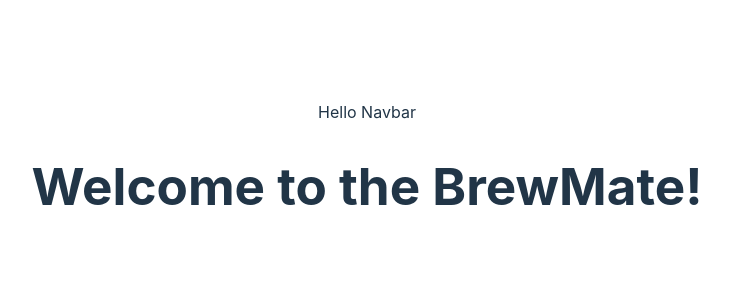
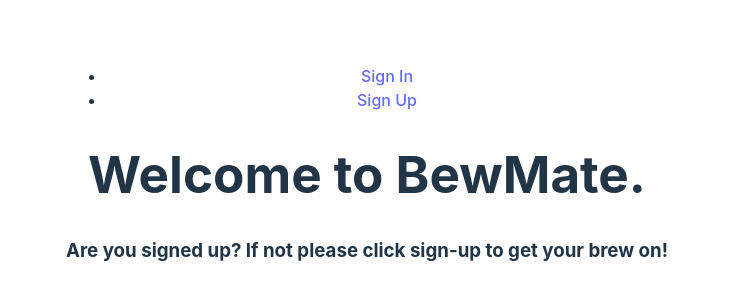
Before and after one commit to jaeman308/brewmate_frontend, a React (Vite) app: page / in a window 1280 px wide. Shown: the part 234-534 px from the top of the page, without its empty margins (273-1003 px from the left). Built offline with nearby package versions, Linux system fonts and the light colour scheme.

Commit message:
steup complete for frontend add components with dashboard and landing page

```diff
--- a/src/App.jsx
+++ b/src/App.jsx
@@ -1,6 +1,8 @@
 import { useState } from 'react'
 import {Routes, Route} from 'react-router-dom';
 import NavBar from './components/NavBar/NavBar';
+import Landing from './components/Landing/Landing';
+import Dashboard from './components/Dashboard/Dashboard'
 import './App.css'
 
 const App = () => {
@@ -9,7 +11,13 @@
   return (
     <>
     <NavBar user={user} />
-    <h1>Welcome to the BrewMate!</h1>
+    <Routes>
+      {user ? (
+        <Route path="/" element={<Dashboard user={user}/>}/>
+      ): (
+        <Route path="/" element={<Landing />} />
+      )}
+    </Routes>
 
     </>
   )
--- /dev/null
+++ b/src/components/Dashboard/Dashboard.jsx
@@ -0,0 +1,10 @@
+ const Dashboard = ({user}) => {
+    return (
+        <main>
+            <h1> Welcome, {user.username}</h1>
+            <p> Your personal dashboard</p>
+        </main>
+    )
+ };
+
+ export default Dashboard;
--- /dev/null
+++ b/src/components/Landing/Landing.jsx
@@ -0,0 +1,12 @@
+const Landing = () => {
+    return (
+        <main>
+            <h1> Welcome to BewMate.</h1>
+            <h3>
+                Are you signed up?  If not please click sign-up to get your brew on!
+            </h3>
+        </main>
+    )
+};
+
+export default Landing;
--- a/src/components/NavBar/NavBar.jsx
+++ b/src/components/NavBar/NavBar.jsx
@@ -1,7 +1,24 @@
+import { Link } from 'react-router-dom';
+
 const NavBar = ({ user }) => {
     return (
         <>
-        <p>Hello Navbar</p>
+        { user ? (
+            <nav>
+                <ul>
+                    <li> <Link to="/">Home</Link></li>
+                    <li><Link to="">Sing Out</Link></li>
+                </ul>
+            </nav>
+        ):(
+            <nav>
+                <ul>
+                    <li><Link to="/signin">Sign In</Link></li>
+                    <li><Link to="/signup">Sign Up</Link></li>
+                </ul>
+            </nav>
+
+        )}
         </>
     )
 }
```
